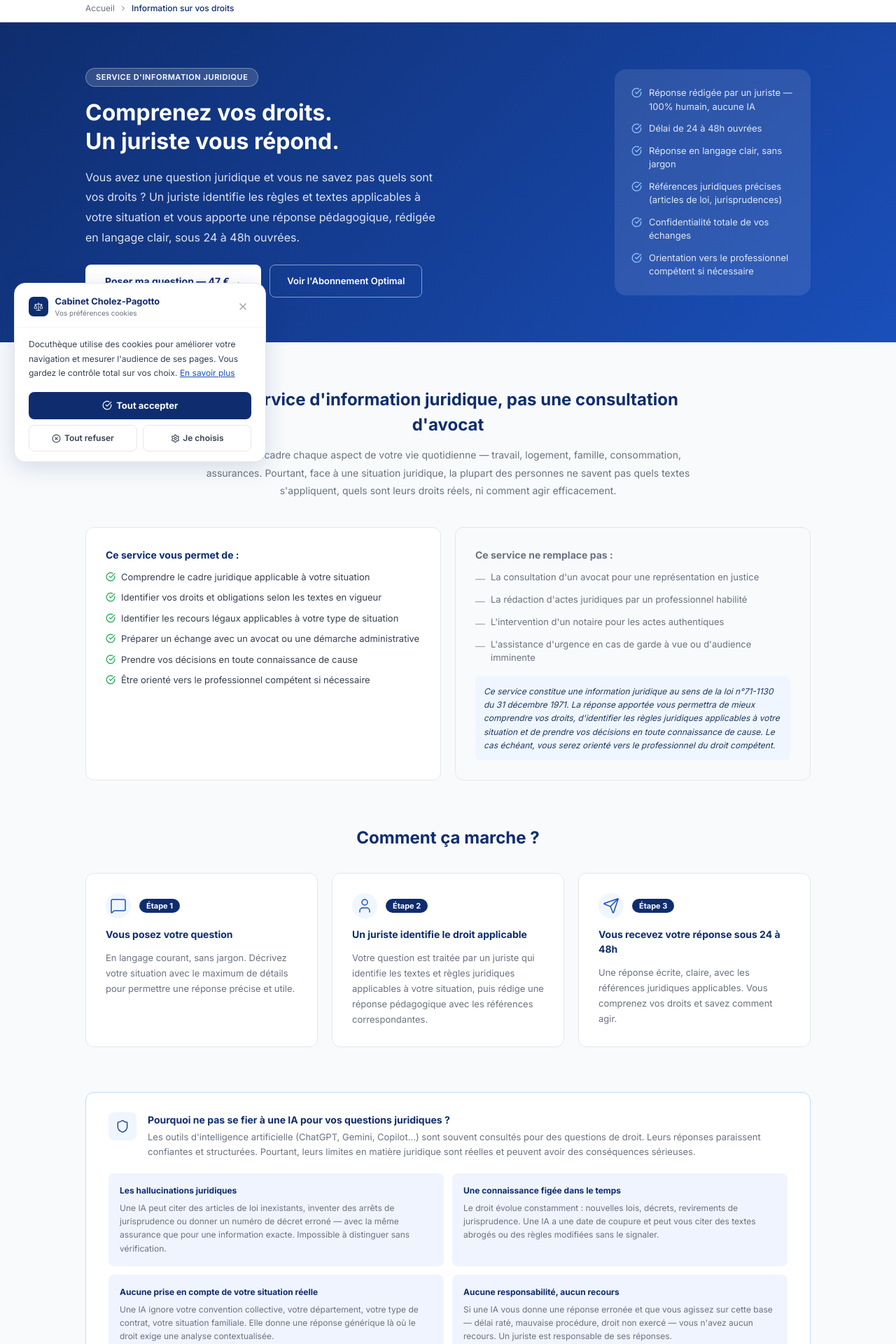
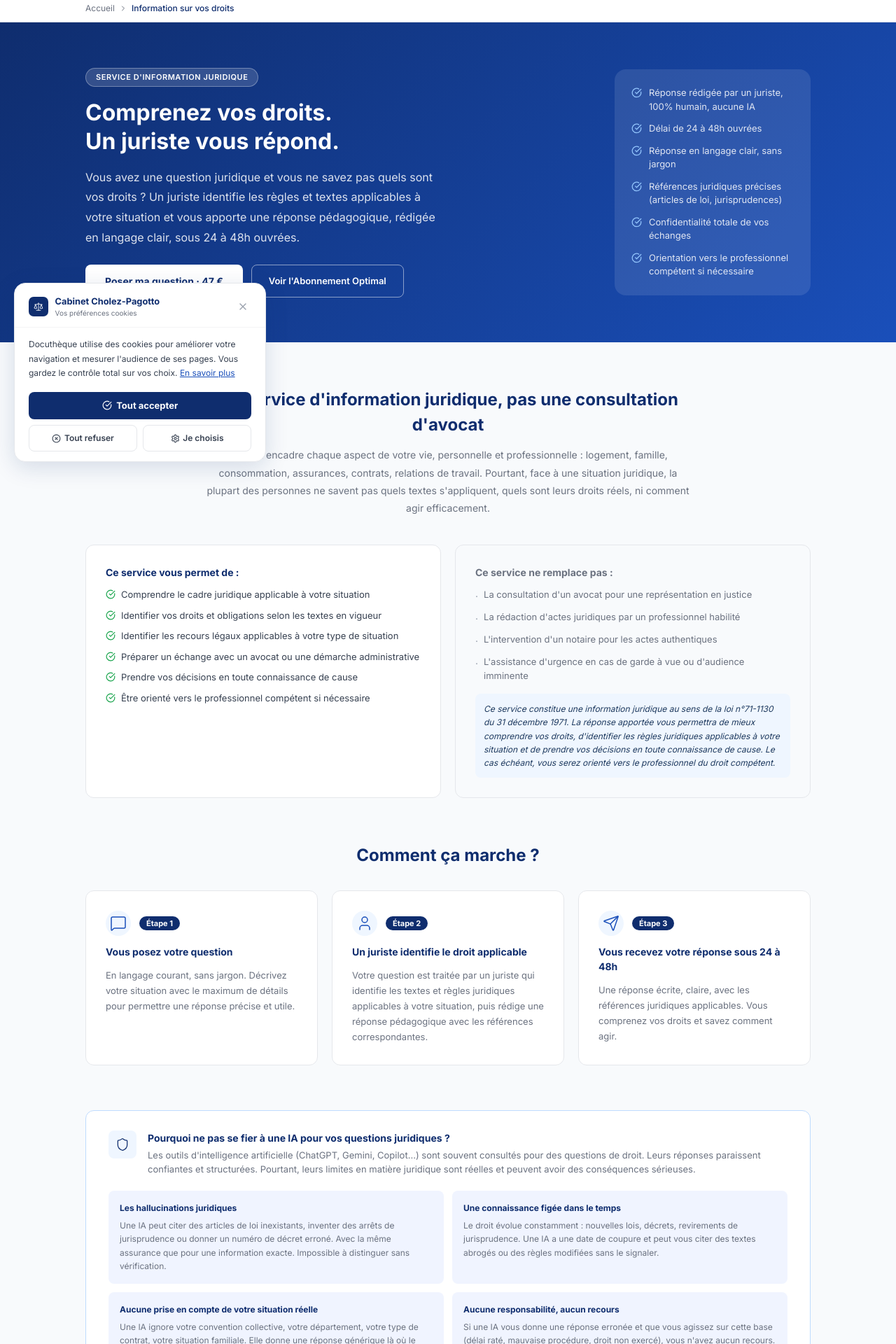
Before and after one commit to SYPA-ASSO/docutheque-next, a Next.js app: page /information-sur-vos-droits in a window 1280 px wide. Shown: the part 120-2040 px from the top of the page at 70% size. Built offline with nearby package versions, Linux system fonts and the light colour scheme.

Commit message:
fix: em-dashes + tarif question sup 14.90€ page information-sur-vos-droits

```diff
--- a/app/information-sur-vos-droits/page.tsx
+++ b/app/information-sur-vos-droits/page.tsx
@@ -3,7 +3,7 @@ import Footer from '@/components/Footer'
 import { ChevronRight, FileText, Clock, CheckCircle, MessageSquare, Send, Shield, User } from 'lucide-react'
 
 export const metadata = {
-  title: "Information sur vos droits · Posez votre question à un juriste — Cabinet Cholez-Pagotto",
+  title: "Information sur vos droits · Posez votre question à un juriste · Cabinet Cholez-Pagotto",
   description: "Un juriste vous répond par écrit sous 24 à 48h. Service d'information juridique accessible à tous : droit du travail, logement, consommation, assurances, création d'entreprise. 47 € à l'unité, sans abonnement.",
 }
 
@@ -60,7 +60,7 @@ const schema = {
           "name": "Quelle est la différence avec l'Abonnement Optimal ?",
           "acceptedAnswer": {
             "@type": "Answer",
-            "text": "L'Abonnement Optimal inclut une question mensuelle au tarif préférentiel de 9,90 € pour les questions supplémentaires, plus l'accès à toute la bibliothèque de documents juridiques. Si vous posez régulièrement des questions, l'abonnement devient plus économique dès la deuxième question mensuelle."
+            "text": "L'Abonnement Optimal inclut une question mensuelle au tarif préférentiel de 14,90 € pour les questions supplémentaires, plus l'accès à toute la bibliothèque de documents juridiques. Si vous posez régulièrement des questions, l'abonnement devient plus économique dès la deuxième question mensuelle."
           }
         },
         {
@@ -144,7 +144,7 @@ const etapes = [
 ]
 
 const garanties = [
-  "Réponse rédigée par un juriste — 100% humain, aucune IA",
+  "Réponse rédigée par un juriste, 100% humain, aucune IA",
   "Délai de 24 à 48h ouvrées",
   "Réponse en langage clair, sans jargon",
   "Références juridiques précises (articles de loi, jurisprudences)",
@@ -167,7 +167,7 @@ const faqs = [
   },
   {
     q: "Quelle est la différence avec l'Abonnement Optimal ?",
-    a: "L'Abonnement Optimal inclut une question mensuelle, plus l'accès à toute la bibliothèque de documents juridiques (DOCX). Les questions supplémentaires sont à 9,90 € pour les abonnés au lieu de 47 €. Si vous posez régulièrement des questions, l'abonnement devient plus économique dès la deuxième question mensuelle."
+    a: "L'Abonnement Optimal inclut une question mensuelle, plus l'accès à toute la bibliothèque de documents juridiques (DOCX). Les questions supplémentaires sont à 14,90 € pour les abonnés au lieu de 47 €. Si vous posez régulièrement des questions, l'abonnement devient plus économique dès la deuxième question mensuelle."
   },
   {
     q: "Ma question est-elle confidentielle ?",
@@ -210,7 +210,7 @@ export default function InformationDroits() {
               </p>
               <div style={{display: 'flex', gap: '12px', flexWrap: 'wrap', alignItems: 'center'}}>
                 <a href="/connexion" style={{display: 'inline-block', background: 'white', color: '#0f2d6e', padding: '13px 28px', borderRadius: '8px', fontSize: '14px', fontWeight: '700', textDecoration: 'none'}}>
-                  Poser ma question — 47 € →
+                  Poser ma question · 47 €
                 </a>
                 <a href="/tarifs" style={{display: 'inline-block', background: 'transparent', color: 'white', border: '1px solid rgba(255,255,255,0.5)', padding: '13px 24px', borderRadius: '8px', fontSize: '13px', fontWeight: '600', textDecoration: 'none'}}>
                   Voir l'Abonnement Optimal
@@ -235,7 +235,7 @@ export default function InformationDroits() {
             <div style={{textAlign: 'center', maxWidth: '700px', margin: '0 auto 2.5rem'}}>
               <h2 style={{color: '#0f2d6e', fontSize: '1.5rem', fontWeight: '700', margin: '0 0 12px'}}>Un service d'information juridique, pas une consultation d'avocat</h2>
               <p style={{color: '#6b7280', fontSize: '14px', lineHeight: '1.8', margin: 0}}>
-                Le droit encadre chaque aspect de votre vie quotidienne — travail, logement, famille, consommation, assurances. Pourtant, face à une situation juridique, la plupart des personnes ne savent pas quels textes s'appliquent, quels sont leurs droits réels, ni comment agir efficacement.
+                Le droit encadre chaque aspect de votre vie, personnelle et professionnelle : logement, famille, consommation, assurances, contrats, relations de travail. Pourtant, face à une situation juridique, la plupart des personnes ne savent pas quels textes s'appliquent, quels sont leurs droits réels, ni comment agir efficacement.
               </p>
             </div>
             <div style={{display: 'grid', gridTemplateColumns: '1fr 1fr', gap: '20px'}}>
@@ -267,7 +267,7 @@ export default function InformationDroits() {
                     "L'assistance d'urgence en cas de garde à vue ou d'audience imminente",
                   ].map((item, i) => (
                     <div key={i} style={{display: 'flex', gap: '8px', alignItems: 'flex-start'}}>
-                      <span style={{color: '#9ca3af', fontSize: '14px', flexShrink: 0, marginTop: '1px'}}>—</span>
+                      <span style={{color: '#9ca3af', fontSize: '14px', flexShrink: 0, marginTop: '1px'}}>·</span>
                       <span style={{color: '#6b7280', fontSize: '13px', lineHeight: '1.5'}}>{item}</span>
                     </div>
                   ))}
@@ -314,7 +314,7 @@ export default function InformationDroits() {
               {[
                 {
                   titre: "Les hallucinations juridiques",
-                  desc: "Une IA peut citer des articles de loi inexistants, inventer des arrêts de jurisprudence ou donner un numéro de décret erroné — avec la même assurance que pour une information exacte. Impossible à distinguer sans vérification."
+                  desc: "Une IA peut citer des articles de loi inexistants, inventer des arrêts de jurisprudence ou donner un numéro de décret erroné. Avec la même assurance que pour une information exacte. Impossible à distinguer sans vérification."
                 },
                 {
                   titre: "Une connaissance figée dans le temps",
@@ -326,7 +326,7 @@ export default function InformationDroits() {
                 },
                 {
                   titre: "Aucune responsabilité, aucun recours",
-                  desc: "Si une IA vous donne une réponse erronée et que vous agissez sur cette base — délai raté, mauvaise procédure, droit non exercé — vous n'avez aucun recours. Un juriste est responsable de ses réponses."
+                  desc: "Si une IA vous donne une réponse erronée et que vous agissez sur cette base (délai raté, mauvaise procédure, droit non exercé), vous n'avez aucun recours. Un juriste est responsable de ses réponses."
                 },
               ].map((item, i) => (
                 <div key={i} style={{background: '#f0f4ff', borderRadius: '8px', padding: '1rem'}}>
@@ -391,7 +391,7 @@ export default function InformationDroits() {
             </div>
             <div style={{flex: '0 0 260px', display: 'flex', flexDirection: 'column', gap: '12px'}}>
               <a href="/connexion" style={{display: 'block', background: 'white', color: '#0f2d6e', padding: '14px', borderRadius: '8px', fontSize: '14px', fontWeight: '700', textDecoration: 'none', textAlign: 'center'}}>
-                Poser ma question — 47 € →
+                Poser ma question · 47 €
               </a>
               <a href="/tarifs" style={{display: 'block', background: 'transparent', color: 'white', border: '1px solid rgba(255,255,255,0.4)', padding: '12px', borderRadius: '8px', fontSize: '13px', fontWeight: '600', textDecoration: 'none', textAlign: 'center'}}>
                 Voir l'Abonnement Optimal
```
